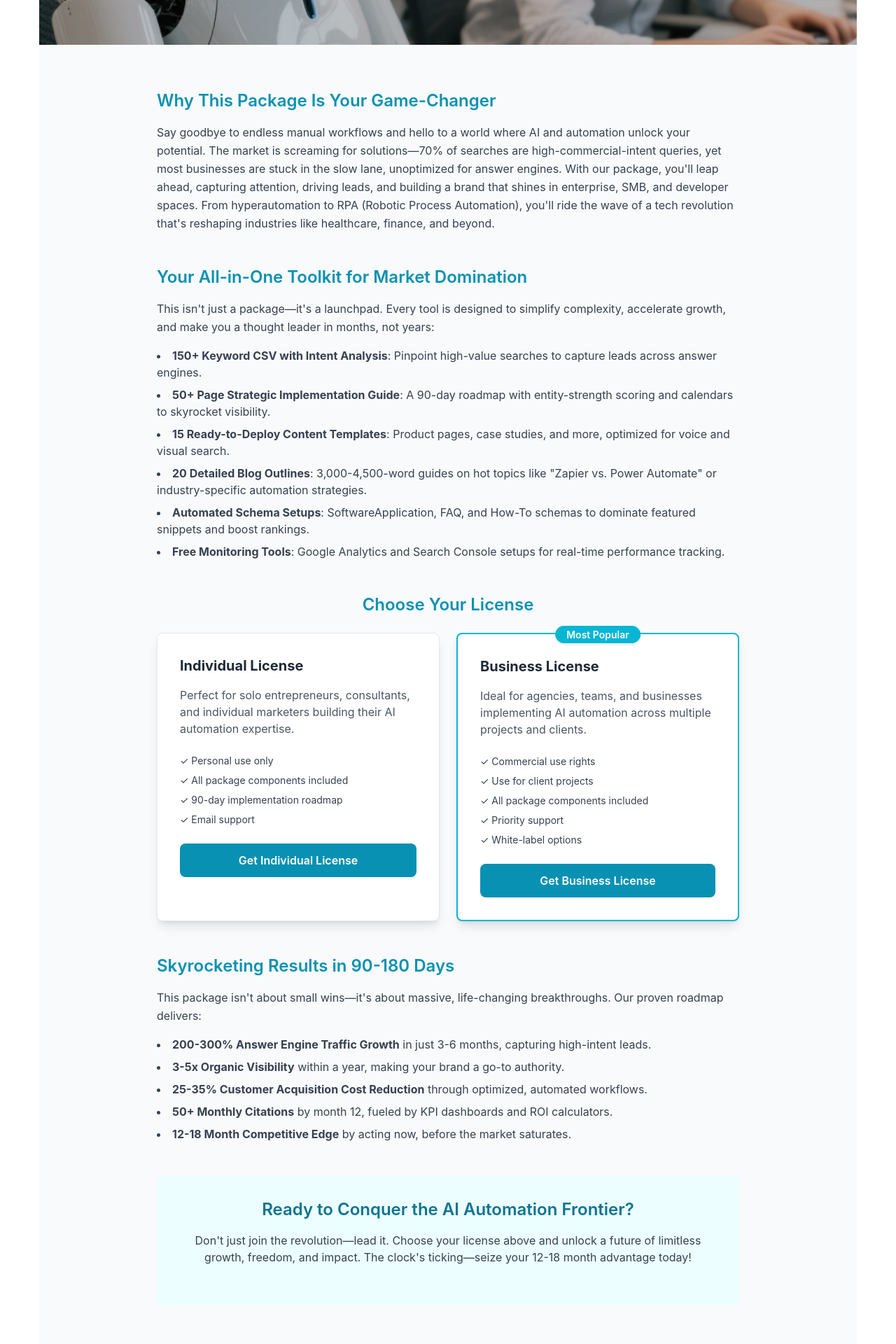
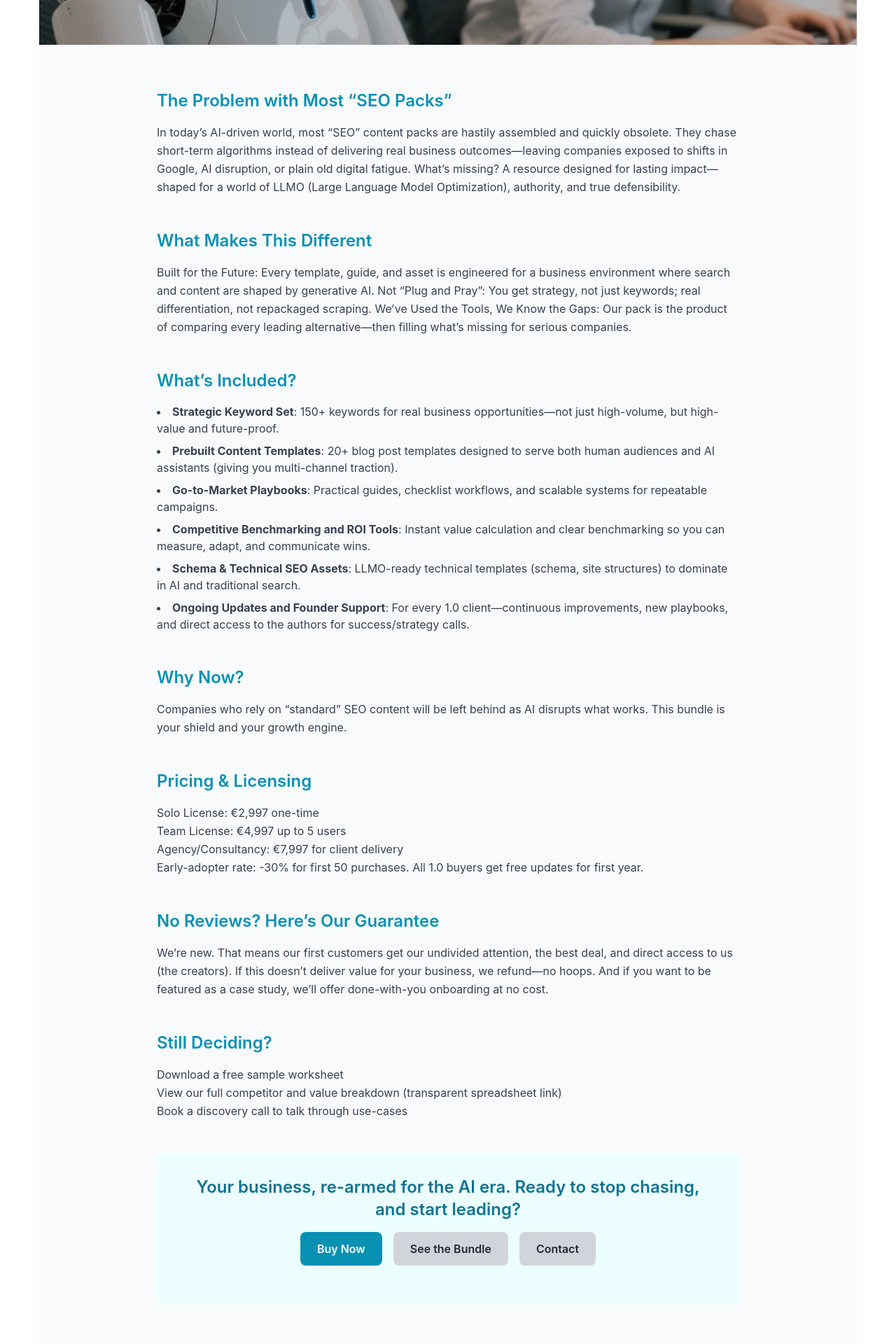
Before and after one commit to thriveuniverse/thethriveclan, a Next.js app: page /llmo/llmo-ai-automation-tools in a window 1280 px wide. Shown: the part 400-2320 px from the top of the page at 70% size. Built offline with nearby package versions, Linux system fonts and the light colour scheme.

Commit message:
without accordion

```diff
--- a/app/llmo/llmo-ai-automation-tools/page.js
+++ b/app/llmo/llmo-ai-automation-tools/page.js
@@ -1,7 +1,28 @@
 import Image from "next/image";
 import { createProductSchema } from "../../../lib/schemas/product";
 
-// Add your metadata here
+// Metadata
+export const metadata = {
+  title: "The Thrive Clan | Build, Grow, and Defend AI Automation Tools",
+  description:
+    "A strategic resource for those who want to lead—not chase—the future of online business with AI automation tools.",
+  keywords:
+    "AI automation, LLMO, workflow automation, answer engine optimization, hyperautomation, AI tools, business growth",
+  openGraph: {
+    title: "The Thrive Clan | Build, Grow, and Defend AI Automation Tools",
+    description:
+      "Lead the AI automation revolution with our strategic tools bundle. Get resources to dominate a $3.68T market.",
+    images: ["/images/ai-automation.jpg"],
+    url: "https://thethriveclan.com/llmo/ai-automation-tools",
+  },
+  twitter: {
+    card: "summary_large_image",
+    title: "The Thrive Clan | Build, Grow, and Defend AI Automation Tools",
+    description:
+      "Join the $3.68T AI automation boom with our strategic tools bundle.",
+    images: ["/images/ai-automation.jpg"],
+  },
+};
 
 export default function AIAutomationTools() {
   const INDIVIDUAL_VARIANT_ID = "967071";
@@ -10,9 +31,9 @@ export default function AIAutomationTools() {
 
   function ProductSchema() {
     const schema = createProductSchema({
-      name: "LLMO AI Automation Tools Package",
+      name: "Build, Grow, and Defend AI Automation Tools Bundle",
       description:
-        "Unleash your potential in the $3.68 trillion AI automation market with our comprehensive LLMO package. Includes 150+ keywords, implementation guide, content templates, and monitoring tools.",
+        "A strategic resource for those who want to lead—not chase—the future of online business with our comprehensive AI automation tools. Includes strategic keywords, content templates, playbooks, and more.",
       image: "https://thethriveclan.com/images/ai-automation.jpg",
       url: "https://thethriveclan.com/llmo/ai-automation-tools",
       category: "Digital Marketing Package",
@@ -32,7 +53,7 @@ export default function AIAutomationTools() {
     <>
       <ProductSchema />
 
-      {/* Hero Section */}
+      {/* Hero Section with Parallax */}
       <div className="relative w-full h-64 md:h-96 overflow-hidden">
         <div
           className="absolute inset-0 parallax"
@@ -50,13 +71,14 @@ export default function AIAutomationTools() {
         <div className="relative z-10 flex items-center justify-center h-full">
           <div className="text-center max-w-4xl mx-auto px-4 hero-text">
             <h1 className="text-4xl md:text-5xl font-bold mb-4 text-white">
-              Ignite Your Future
+              Build, Grow, and Defend
             </h1>
             <h2 className="text-xl md:text-2xl font-semibold mb-6 text-gray-100">
-              with LLMO AI Automation Tools
+              The AI Automation Tools Bundle
             </h2>
             <p className="text-lg md:text-xl mb-6 text-gray-200 leading-relaxed">
-              Unleash the Power of a $3.68 Trillion Revolution
+              A strategic resource for those who want to lead—not chase—the future
+              of online business.
             </p>
           </div>
         </div>
@@ -66,154 +88,147 @@ export default function AIAutomationTools() {
       <div className="min-h-screen bg-gray-50 py-16">
         <div className="max-w-4xl mx-auto px-4 sm:px-6 lg:px-8">
 
-          <section className="mb-12" id="package-details">
+          <section className="mb-12" id="problem">
             <h2 className="text-2xl font-semibold text-cyan-600 mb-4">
-              Why This Package Is Your Game-Changer
+              The Problem with Most “SEO Packs”
             </h2>
             <p className="text-gray-700 leading-relaxed">
-              Say goodbye to endless manual workflows and hello to a world where AI
-              and automation unlock your potential. The market is screaming for
-              solutions—70% of searches are high-commercial-intent queries, yet most
-              businesses are stuck in the slow lane, unoptimized for answer engines.
-              With our package, you'll leap ahead, capturing attention, driving
-              leads, and building a brand that shines in enterprise, SMB, and
-              developer spaces. From hyperautomation to RPA (Robotic Process
-              Automation), you'll ride the wave of a tech revolution that's
-              reshaping industries like healthcare, finance, and beyond.
+              In today’s AI-driven world, most “SEO” content packs are hastily
+              assembled and quickly obsolete. They chase short-term algorithms
+              instead of delivering real business outcomes—leaving companies
+              exposed to shifts in Google, AI disruption, or plain old digital
+              fatigue. What’s missing? A resource designed for lasting
+              impact—shaped for a world of LLMO (Large Language Model
+              Optimization), authority, and true defensibility.
             </p>
           </section>
 
-          <section className="mb-12">
+          <section className="mb-12" id="difference">
             <h2 className="text-2xl font-semibold text-cyan-600 mb-4">
-              Your All-in-One Toolkit for Market Domination
+              What Makes This Different
             </h2>
             <p className="text-gray-700 leading-relaxed">
-              This isn't just a package—it's a launchpad. Every tool is
-              designed to simplify complexity, accelerate growth, and make you a
-              thought leader in months, not years:
+              Built for the Future: Every template, guide, and asset is engineered
+              for a business environment where search and content are shaped by
+              generative AI. Not “Plug and Pray”: You get strategy, not just
+              keywords; real differentiation, not repackaged scraping. We’ve Used
+              the Tools, We Know the Gaps: Our pack is the product of comparing
+              every leading alternative—then filling what’s missing for serious
+              companies.
             </p>
+          </section>
+
+          <section className="mb-12" id="included">
+            <h2 className="text-2xl font-semibold text-cyan-600 mb-4">
+              What’s Included?
+            </h2>
             <ul className="list-disc list-inside text-gray-700 mt-4 space-y-2">
               <li>
-                <strong>150+ Keyword CSV with Intent Analysis</strong>: Pinpoint
-                high-value searches to capture leads across answer engines.
+                <strong>Strategic Keyword Set</strong>: 150+ keywords for real
+                business opportunities—not just high-volume, but high-value and
+                future-proof.
               </li>
               <li>
-                <strong>50+ Page Strategic Implementation Guide</strong>: A 90-day
-                roadmap with entity-strength scoring and calendars to skyrocket
-                visibility.
+                <strong>Prebuilt Content Templates</strong>: 20+ blog post
+                templates designed to serve both human audiences and AI assistants
+                (giving you multi-channel traction).
               </li>
               <li>
-                <strong>15 Ready-to-Deploy Content Templates</strong>: Product
-                pages, case studies, and more, optimized for voice and visual
-                search.
+                <strong>Go-to-Market Playbooks</strong>: Practical guides,
+                checklist workflows, and scalable systems for repeatable
+                campaigns.
               </li>
               <li>
-                <strong>20 Detailed Blog Outlines</strong>: 3,000-4,500-word guides
-                on hot topics like "Zapier vs. Power Automate" or
-                industry-specific automation strategies.
+                <strong>Competitive Benchmarking and ROI Tools</strong>: Instant
+                value calculation and clear benchmarking so you can measure,
+                adapt, and communicate wins.
               </li>
               <li>
-                <strong>Automated Schema Setups</strong>: SoftwareApplication, FAQ,
-                and How-To schemas to dominate featured snippets and boost rankings.
+                <strong>Schema & Technical SEO Assets</strong>: LLMO-ready
+                technical templates (schema, site structures) to dominate in AI
+                and traditional search.
               </li>
               <li>
-                <strong>Free Monitoring Tools</strong>: Google Analytics and Search
-                Console setups for real-time performance tracking.
+                <strong>Ongoing Updates and Founder Support</strong>: For every
+                1.0 client—continuous improvements, new playbooks, and direct
+                access to the authors for success/strategy calls.
               </li>
             </ul>
           </section>
 
-          {/* Pricing Section with Variants */}
-          <section className="mb-12">
-            <h2 className="text-2xl font-semibold text-cyan-600 mb-6 text-center">
-              Choose Your License
+          <section className="mb-12" id="why-now">
+            <h2 className="text-2xl font-semibold text-cyan-600 mb-4">
+              Why Now?
             </h2>
-            <div className="grid md:grid-cols-2 gap-6">
-
-              {/* Individual License */}
-              <div className="bg-white rounded-lg shadow-lg p-8 border border-gray-200">
-                <h3 className="text-xl font-bold text-gray-800 mb-4">Individual License</h3>
-                <p className="text-gray-600 mb-6">Perfect for solo entrepreneurs, consultants, and individual marketers building their AI automation expertise.</p>
-                <ul className="text-sm text-gray-700 mb-6 space-y-2">
-                  <li>✓ Personal use only</li>
-                  <li>✓ All package components included</li>
-                  <li>✓ 90-day implementation roadmap</li>
-                  <li>✓ Email support</li>
-                </ul>
-                <a
-                  href={`https://thethriveclan.lemonsqueezy.com/checkout/buy/${INDIVIDUAL_VARIANT_ID}?utm_source=thethriveclan&utm_medium=website&utm_campaign=llmo`}
-                  className="w-full inline-block text-center bg-cyan-600 text-white font-semibold py-3 px-6 rounded-lg hover:bg-cyan-700 transition"
-                  aria-label="Purchase Individual License"
-                >
-                  Get Individual License
-                </a>
-              </div>
-
-              {/* Business License */}
-              <div className="bg-white rounded-lg shadow-lg p-8 border-2 border-cyan-500 relative">
-                <div className="absolute -top-3 left-1/2 transform -translate-x-1/2">
-                  <span className="bg-cyan-500 text-white px-4 py-1 rounded-full text-sm font-semibold">
-                    Most Popular
-                  </span>
-                </div>
-                <h3 className="text-xl font-bold text-gray-800 mb-4">Business License</h3>
-                <p className="text-gray-600 mb-6">Ideal for agencies, teams, and businesses implementing AI automation across multiple projects and clients.</p>
-                <ul className="text-sm text-gray-700 mb-6 space-y-2">
-                  <li>✓ Commercial use rights</li>
-                  <li>✓ Use for client projects</li>
-                  <li>✓ All package components included</li>
-                  <li>✓ Priority support</li>
-                  <li>✓ White-label options</li>
-                </ul>
-                <a
-                  href={`https://thethriveclan.lemonsqueezy.com/checkout/buy/${BUSINESS_VARIANT_ID}?utm_source=thethriveclan&utm_medium=website&utm_campaign=llmo`}
-                  className="w-full inline-block text-center bg-cyan-600 text-white font-semibold py-3 px-6 rounded-lg hover:bg-cyan-700 transition"
-                  aria-label="Purchase Business License"
-                >
-                  Get Business License
-                </a>
-              </div>
-            </div>
+            <p className="text-gray-700 leading-relaxed">
+              Companies who rely on “standard” SEO content will be left behind as
+              AI disrupts what works. This bundle is your shield and your growth
+              engine.
+            </p>
           </section>
 
-          <section className="mb-12">
+          <section className="mb-12" id="pricing">
             <h2 className="text-2xl font-semibold text-cyan-600 mb-4">
-              Skyrocketing Results in 90-180 Days
+              Pricing & Licensing
             </h2>
             <p className="text-gray-700 leading-relaxed">
-              This package isn't about small wins—it's about massive,
-              life-changing breakthroughs. Our proven roadmap delivers:
+              Solo License: €2,997 one-time<br />
+              Team License: €4,997 up to 5 users<br />
+              Agency/Consultancy: €7,997 for client delivery<br />
+              Early-adopter rate: -30% for first 50 purchases. All 1.0 buyers get
+              free updates for first year.
             </p>
-            <ul className="list-disc list-inside text-gray-700 mt-4 space-y-2">
-              <li>
-                <strong>200-300% Answer Engine Traffic Growth</strong> in just 3-6
-                months, capturing high-intent leads.
-              </li>
-              <li>
-                <strong>3-5x Organic Visibility</strong> within a year, making your
-                brand a go-to authority.
-              </li>
-              <li>
-                <strong>25-35% Customer Acquisition Cost Reduction</strong> through
-                optimized, automated workflows.
-              </li>
-              <li>
-                <strong>50+ Monthly Citations</strong> by month 12, fueled by KPI
-                dashboards and ROI calculators.
-              </li>
-              <li>
-                <strong>12-18 Month Competitive Edge</strong> by acting now, before
-                the market saturates.
-              </li>
-            </ul>
+          </section>
+
+          <section className="mb-12" id="guarantee">
+            <h2 className="text-2xl font-semibold text-cyan-600 mb-4">
+              No Reviews? Here’s Our Guarantee
+            </h2>
+            <p className="text-gray-700 leading-relaxed">
+              We’re new. That means our first customers get our undivided
+              attention, the best deal, and direct access to us (the creators). If
+              this doesn’t deliver value for your business, we refund—no hoops.
+              And if you want to be featured as a case study, we’ll offer
+              done-with-you onboarding at no cost.
+            </p>
+          </section>
+
+          <section className="mb-12" id="deciding">
+            <h2 className="text-2xl font-semibold text-cyan-600 mb-4">
+              Still Deciding?
+            </h2>
+            <p className="text-gray-700 leading-relaxed">
+              Download a free sample worksheet<br />
+              View our full competitor and value breakdown (transparent
+              spreadsheet link)<br />
+              Book a discovery call to talk through use-cases
+            </p>
           </section>
 
           <section className="text-center bg-cyan-50 p-8 rounded-lg">
             <h2 className="text-2xl font-semibold text-cyan-700 mb-4">
-              Ready to Conquer the AI Automation Frontier?
+              Your business, re-armed for the AI era. Ready to stop chasing, and
+              start leading?
             </h2>
             <p className="text-gray-700 mb-6">
-              Don't just join the revolution—lead it. Choose your license above and unlock a future of limitless growth, freedom, and impact. The clock's ticking—seize your 12-18 month advantage today!
+              <a
+                href={`https://thethriveclan.lemonsqueezy.com/checkout/buy/${INDIVIDUAL_VARIANT_ID}?utm_source=thethriveclan&utm_medium=website&utm_campaign=llmo`}
+                className="inline-block bg-cyan-600 text-white font-semibold py-3 px-6 rounded-lg hover:bg-cyan-700 mr-4"
+              >
+                Buy Now
+              </a>
+              <a
+                href="#package-details"
+                className="inline-block bg-gray-300 text-gray-800 font-semibold py-3 px-6 rounded-lg hover:bg-gray-400 mr-4"
+              >
+                See the Bundle
+              </a>
+              <a
+                href="mailto:support@thethriveclan.com"
+                className="inline-block bg-gray-300 text-gray-800 font-semibold py-3 px-6 rounded-lg hover:bg-gray-400"
+              >
+                Contact
+              </a>
             </p>
           </section>
         </div>
```
